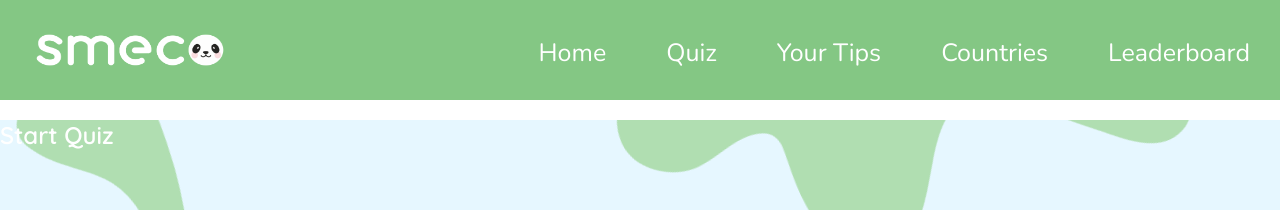
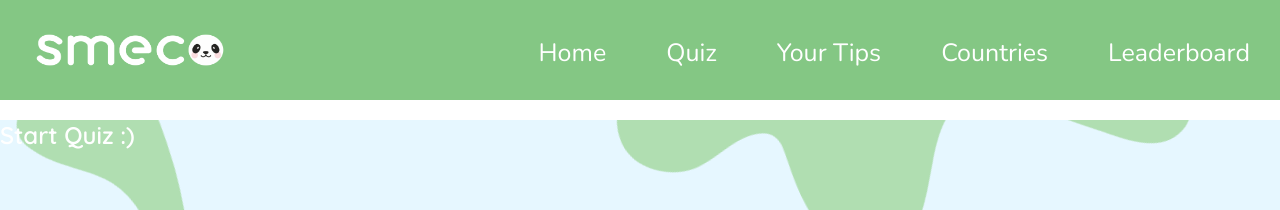
Before and after one commit to dcpieper/group_project, a React (Create React App) app in the folder client/: page / in a window 1280 px wide. Shown: the top 210 px of the page. Built offline with nearby package versions, Linux system fonts and the light colour scheme; a web font is replaced by a local one.

Commit message:
css superstar

```diff
--- a/client/src/containers /HomepageContainer.js
+++ b/client/src/containers /HomepageContainer.js
@@ -5,7 +5,7 @@ const HomepageContainer = () => {
   return (
   <div className='homepage-container'>
   <div></div>
-    <h2><a href='/quiz'>Start Quiz</a></h2>
+    <h2><a href='/quiz'>Start Quiz :)</a></h2>
     </div>
 
   )
```
